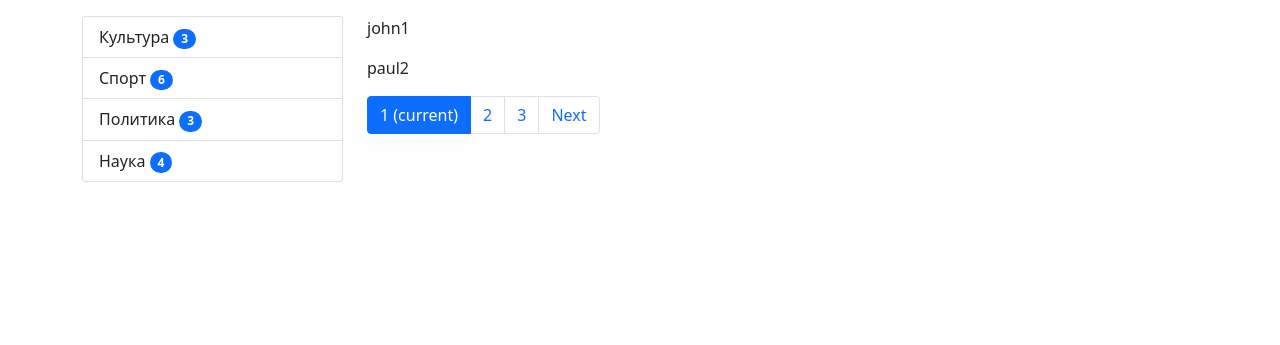
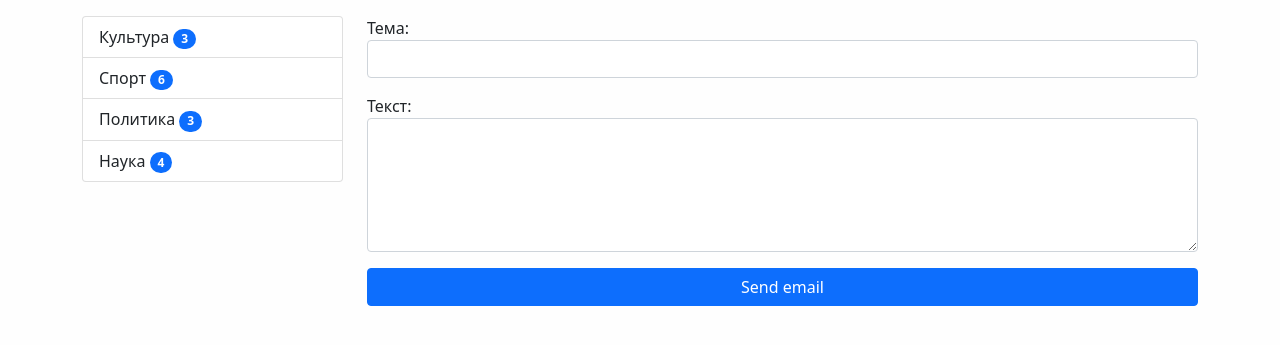
Before and after one commit to KuzNikolay/testsite, a Django app: page /test/ in a window 1280 px wide. Shown: the part 56-401 px from the top of the page. Run offline with Django 4.2, Linux system fonts and the light colour scheme; data comes from the database, SQL or seed files in the repository; both versions use the stored data as it was after the commit; some libraries are stand-ins or nearby versions.

Commit message:
Start Lesson 49 Django 08.05.22 +send email

```diff
--- a/mysite/news/forms.py
+++ b/mysite/news/forms.py
@@ -4,6 +4,13 @@ import re
 from django.core.exceptions import ValidationError
 from django.contrib.auth.forms import UserCreationForm, AuthenticationForm
 from django.contrib.auth.models import User
+
+
+class ContactForm(forms.Form):
+    subject = forms.CharField(label='Тема',
+                              widget=forms.TextInput(attrs={"class": "form-control"}))
+    content = forms.CharField(label='Текст',
+                              widget=forms.Textarea(attrs={"class": "form-control", "rows": 5}))
 
 
 class UserLoginForm(AuthenticationForm):
@@ -16,8 +23,8 @@ class UserLoginForm(AuthenticationForm):
 class UserRegisterForm(UserCreationForm):
     username = forms.CharField(label='Имя пользователя',
                                widget=forms.TextInput(attrs={"class": "form-control"}))
-    password1 = forms.CharField(label='Пароль', help_text=
-    'Ваш пароль должен содержать как минимум 8 символов.',
+    password1 = forms.CharField(label='Пароль',
+                                help_text='Ваш пароль должен содержать как минимум 8 символов.',
                                 widget=forms.PasswordInput(attrs={"class": "form-control"}))
     password2 = forms.CharField(label='Подтверждение пароля',
                                 widget=forms.PasswordInput(attrs={"class": "form-control"}))
--- a/mysite/news/templates/news/test.html
+++ b/mysite/news/templates/news/test.html
@@ -1,16 +1,21 @@
 {% extends 'base.html' %}
 
 {% block title %}
-    Тестовая страница :: {{ block.super }}
+    Обратная связь :: {{ block.super }}
 {% endblock %}
 
 {% block sidebar %}
     {% include 'inc/_sidebar.html' %}
 {% endblock %}
-<h1>Тестовая страница</h1>
+<h1>Обратная связь</h1>
 {% block content %}
-    {% for name in page_obj.object_list %}
-        <p>{{ name }}</p>
-    {% endfor %}
+
+    <form method="post">
+        {% csrf_token %}
+        {{ form.as_p }}
+        <div class="d-grid gap-2">
+            <button type="submit" class="btn btn-primary btn-block">Send email</button>
+        </div>
+    </form>
 
 {% endblock %}
--- a/mysite/news/views.py
+++ b/mysite/news/views.py
@@ -1,14 +1,15 @@
 from django.shortcuts import render, get_object_or_404, redirect
 from django.views.generic import ListView, DetailView, CreateView
 from django.urls import reverse_lazy
+from django.core.paginator import Paginator
+from django.core.mail import send_mail
 from django.contrib.auth.mixins import LoginRequiredMixin
-from django.core.paginator import Paginator
 from django.contrib.auth.forms import UserCreationForm
+from django.contrib.auth import login, logout
 from django.contrib import messages
-from django.contrib.auth import login, logout
 
 from .models import News, Category
-from .forms import NewsForm, UserRegisterForm, UserLoginForm
+from .forms import NewsForm, UserRegisterForm, UserLoginForm, ContactForm
 from .utils import MyMixin
 
 
@@ -44,15 +45,20 @@ def user_logout(request):
     return redirect('home')
 
 
-
-
-
 def test(request):
-    objects = ['john1', 'paul2', 'george3', 'ringo4', 'john5', 'paul6', 'george7', 'ringo8']
-    paginator = Paginator(objects, 2)
-    page_num = request.GET.get('page', 1)
-    page_objects = paginator.get_page(page_num)
-    return render(request, 'news/test.html', {'page_obj': page_objects})
+    if request.method == 'POST':
+        form = ContactForm(request.POST)
+        if form.is_valid():
+            mail = send_mail(form.cleaned_data['subject'], form.cleaned_data['content'],
+                      'knik15@yandex.ru', ['mikkikyz@mail.ru'], fail_silently=True)
+            if mail:
+                messages.success(request, 'Письмо отправлено')
+                return redirect('test')
+            else:
+                messages.error(request, 'Ошибка отправки')
+    else:
+        form = ContactForm()
+    return render(request, 'news/test.html', {"form": form})
 
 
 class HomeNews(MyMixin, ListView):
```
Also changed, not shown: mysite/mysite/settings.py (+7 -0 lines), mysite/db.sqlite3.
